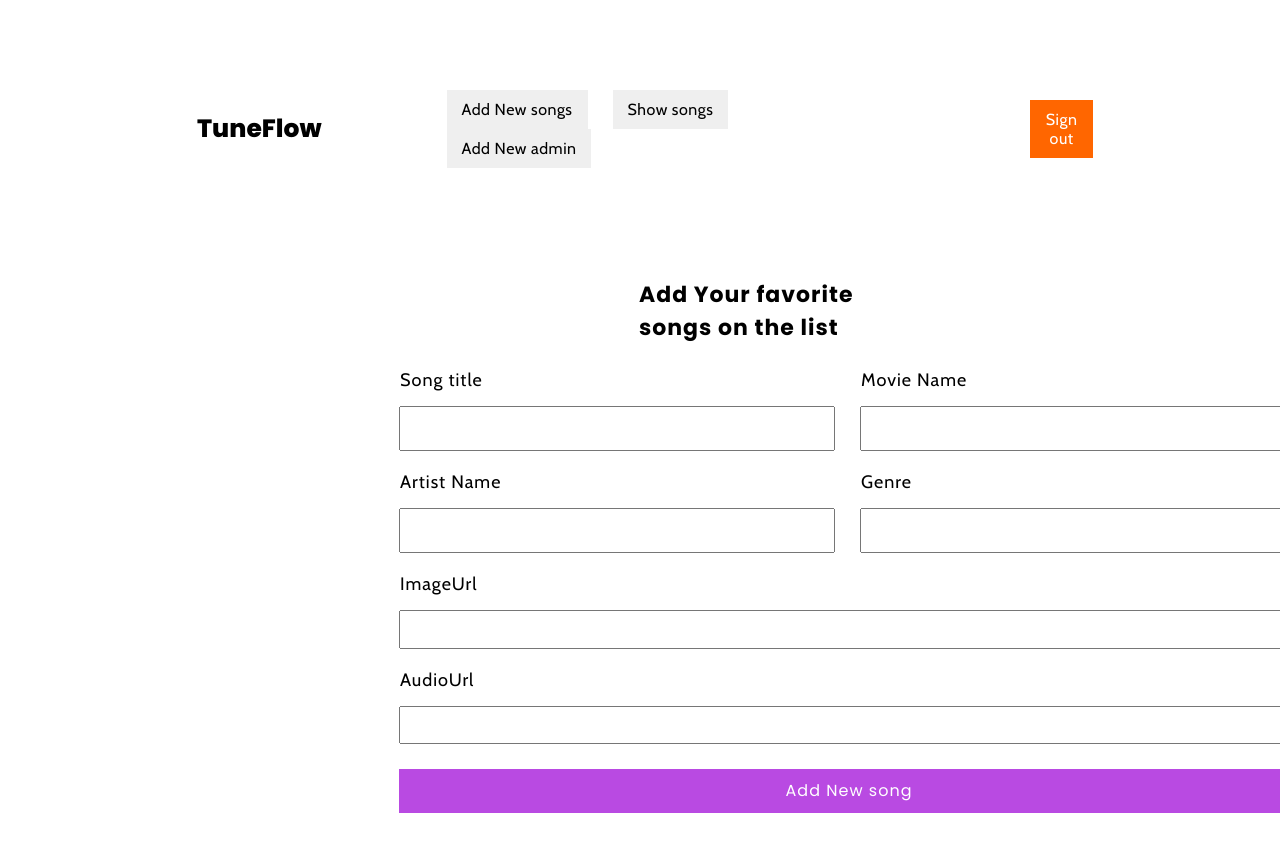
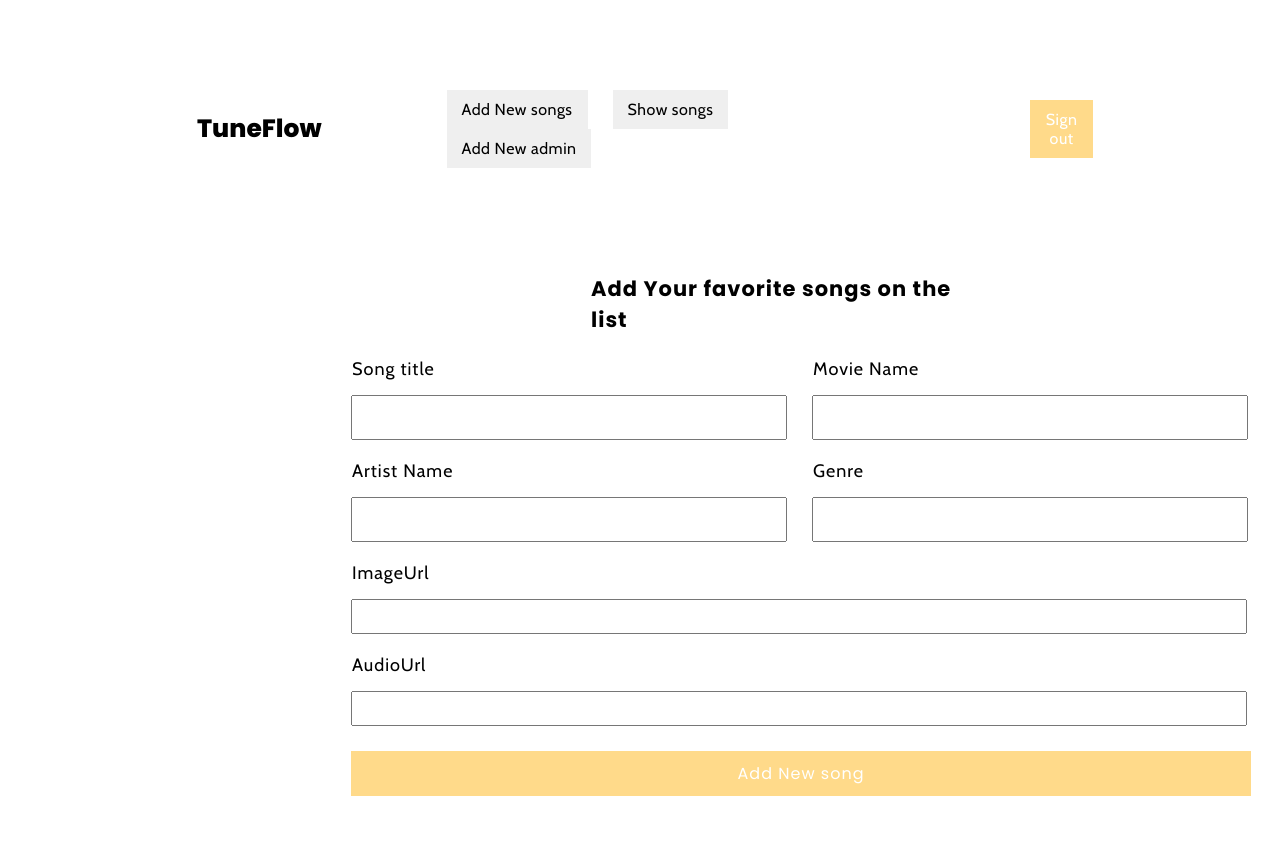
Before and after one commit to srimaran712/CapstoneProject_Odinschool-fullstack-Manimaran_Srinivasan, a React (Create React App) app in the folder admin/admin/: page / in a window 1280 px wide. Shown: the top 852 px of the page. Built offline with nearby package versions, Linux system fonts and the light colour scheme; sample sign-in values are in the browser's storage.

Commit message:
git adding css

```diff
--- a/admin/admin/src/staticfiles/dashboard.css
+++ b/admin/admin/src/staticfiles/dashboard.css
@@ -34,7 +34,7 @@
 .sign-out{
     margin-left:100px;
     border:none;
-    background:rgb(255, 102, 0);
+    background:#FFDA8A;
     color:white;
     font-family:"Cabin",sans-serif;
     font-size:16px;
@@ -47,8 +47,8 @@
 }
 .form-box{
     max-width:80%;
-    padding:15px 15px;
-    margin:0rem 11rem;
+    padding:12px 15px;
+    margin:0rem 8rem;
 
 }
 .box{
@@ -76,13 +76,13 @@
 }
 .image-url{
     width:860px;
-    padding:0.6rem 1rem;
+    padding:0.5rem 1rem;
     margin-top:15px;
 }
 
 .audio-url{
     width:860px;
-    padding:0.6rem 1rem;
+    padding:0.5rem 1rem;
     margin-top:15px;
 }
 label{
@@ -98,13 +98,13 @@ label{
     margin-top:5px;
     font-size:16px;
     font-family:'Poppins',sans-serif;
-    background:rgb(185, 74, 226);
+    background:#FFDA8A;
     color:white;
     letter-spacing: 1px;
 }
 .heading{
-    font-size:22px;
-    padding:5px 0px;
+    font-size:21px;
+    padding:3px 0px;
     margin-left:15rem;
     font-family:'Poppins',sans-serif;
     letter-spacing: 1px;
```
